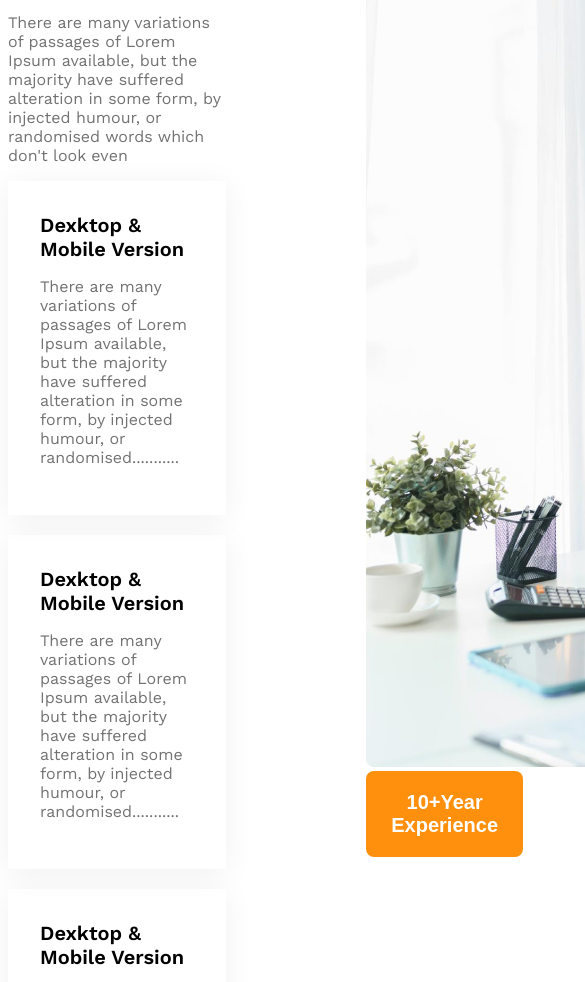
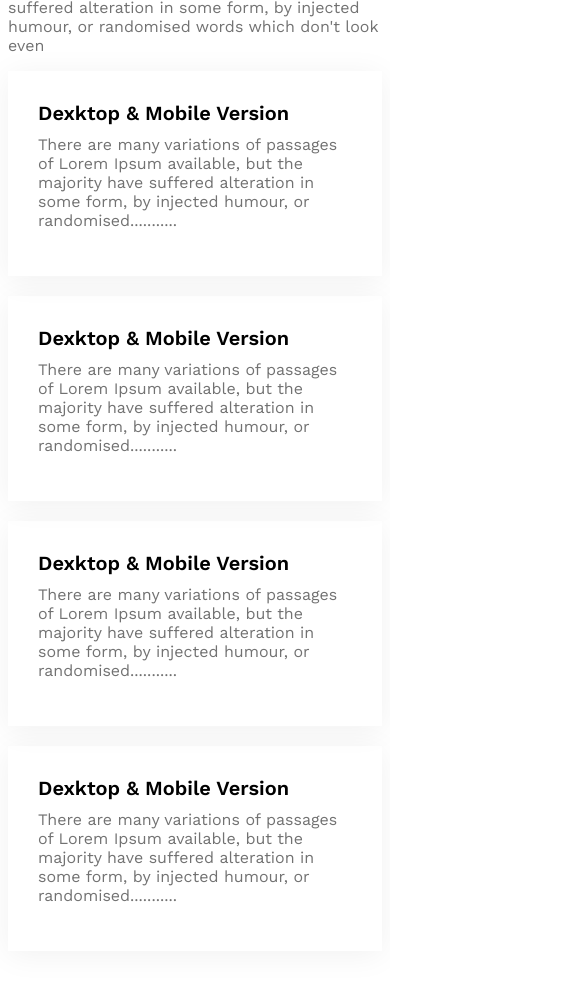
Before and after one commit to ji9917928-coder/g4-architect, a plain HTML site: page index.html in a window 390 px wide. Shown: the part 3331-4313 px from the top of the page, 585 px wide, since content can reach past the window. Drawn offline with nearby package versions, Linux system fonts and the light colour scheme.

Commit message:
half problem solving

```diff
--- a/index.html
+++ b/index.html
@@ -52,22 +52,22 @@ Group of Architects</h1>
          <section class="features display-flex">
             <div>
                 <h3 id="features-section-title" class="section-title">Features you will <br>love & enjoy</h3>
-                <p class="text-light-gray">There are many variations of passages of Lorem Ipsum available, but the majority have suffered alteration in some form, by injected humour, or randomised words which don't look even</p>
+                <p  class="text-light-gray ">There are many variations of passages of Lorem Ipsum available, but the majority have suffered alteration in some form, by injected humour, or randomised words which don't look even</p>
                 <div class="good-title">
                     <h4 class="good-title2">Dexktop & Mobile Version</h4>
-                    <p class="text-light-gray">There are many variations of passages of Lorem Ipsum available, but the majority have suffered alteration in some form, by injected humour, or randomised...........</p>
+                    <p class="text-light-gray faul">There are many variations of passages of Lorem Ipsum available, but the majority have suffered alteration in some form, by injected humour, or randomised...........</p>
                 </div>
                 <div class="good-title">
                     <h4 class="good-title2">Dexktop & Mobile Version</h4>
-                    <p class="text-light-gray">There are many variations of passages of Lorem Ipsum available, but the majority have suffered alteration in some form, by injected humour, or randomised...........</p>
+                    <p class="text-light-gray faul">There are many variations of passages of Lorem Ipsum available, but the majority have suffered alteration in some form, by injected humour, or randomised...........</p>
                 </div>
                 <div class="good-title">
                     <h4 class="good-title2">Dexktop & Mobile Version</h4>
-                    <p class="text-light-gray">There are many variations of passages of Lorem Ipsum available, but the majority have suffered alteration in some form, by injected humour, or randomised...........</p>
+                    <p class="text-light-gray faul">There are many variations of passages of Lorem Ipsum available, but the majority have suffered alteration in some form, by injected humour, or randomised...........</p>
                 </div>
                 <div class="good-title">
                     <h4 class="good-title2">Dexktop & Mobile Version</h4>
-                    <p class="text-light-gray">There are many variations of passages of Lorem Ipsum available, but the majority have suffered alteration in some form, by injected humour, or randomised...........</p>
+                    <p class="text-light-gray faul">There are many variations of passages of Lorem Ipsum available, but the majority have suffered alteration in some form, by injected humour, or randomised...........</p>
                 </div>
             </div>
             <div>
@@ -129,6 +129,9 @@ Group of Architects</h1>
             </div>
           </section>
     </main>
+    <footer class="bg-light">
+        <p>All rights reserved copyright@2023 startup landing page design</p>
+    </footer>
 
 
 </body>
--- a/style/style.css
+++ b/style/style.css
@@ -76,7 +76,7 @@ main > section{
 }
 .images-container{
     display: grid;
-    grid-template-columns: repeat(2,1fr);
+    grid-template-columns:  repeat(2,1fr);
     gap: 24px;
 }
 .our-features{
@@ -152,26 +152,60 @@ main > section{
 .good-title .good-title2{
     font-size: 1.25rem;
     font-weight: 600;
-    margin-top: 0;
-    margin-bottom: 0;
+    margin-top: 0px;
+    margin-bottom: 0px;
 }
 .good-title{
-    padding: 32px;
+    padding: 30px;
     margin-bottom: 20px;
     box-shadow:0 4px 30px 0 rgba(0, 0, 0, 0.06);
 }
 .features{
     gap: 140px;
 }
+.features .faul{
+    margin-top: 10px;
+}
+#experience-badge{
+    padding: 42px;
+    font-size: 1.8rem;
+    font-weight: 500;
+    margin-left: -92px;
+    margin-top: -150px;
+
+}
+#experience-title{
+    font-size: 4rem;
+    font-weight: 700;
+}
+.features img {
+    width: 100%;
+}
+footer{
+    max-width: 1440px;
+    margin: 130px auto ;
+
+    padding: 40px;
+    justify-items: center;
+    border-radius: 8px;
+}
 
 @media screen and (max-width:576px){
     .navbar,
     .nav-links,
-    .teams{
+    .teams,.features{
         flex-direction: column;
     }
+footer{
+    display: none;
+}
     .images-container,.facts-container,.filter-container{
         grid-template-columns: 1fr;
+    }
+  #experience-badge{
+         margin-top: 20px;
+         margin-left: 30px;
+
     }
     .facts-container{
         justify-items: center;
```
